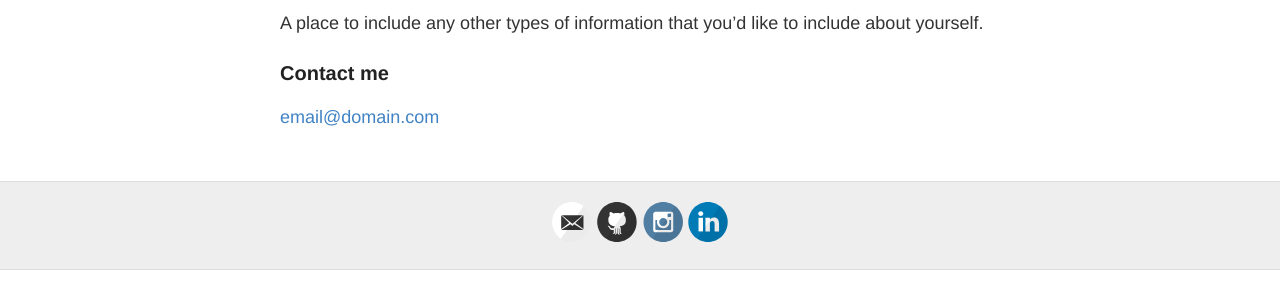
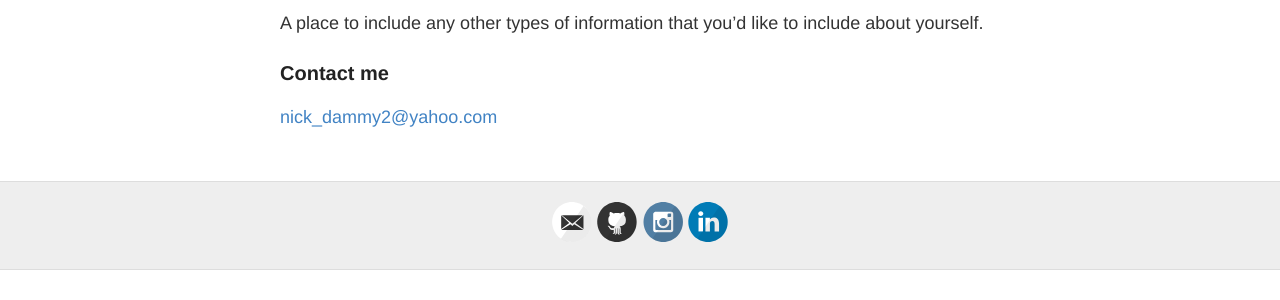
Before and after one commit to ajayiol/ajayiol.github.io, a Jekyll site: the page built from about.md, in a window 1280 px wide. Shown: the part 310-610 px from the top of the page. Built offline with Jekyll 4.4.1, drawn with Linux system fonts in a browser that asks for light colours.

Commit message:
Update about.md

```diff
--- a/about.md
+++ b/about.md
@@ -12,4 +12,4 @@ A place to include any other types of information that you'd like to include abo
 
 ### Contact me
 
-[email@domain.com](mailto:nick_dammy2@yahoo.com)
+[nick_dammy2@yahoo.com](mailto:email@domain.com)
```
